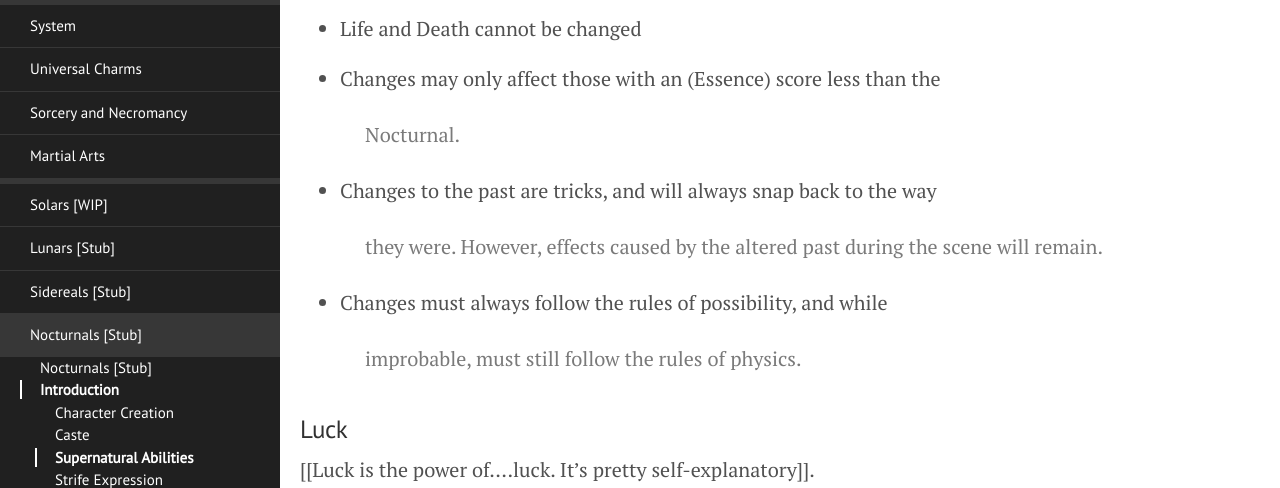
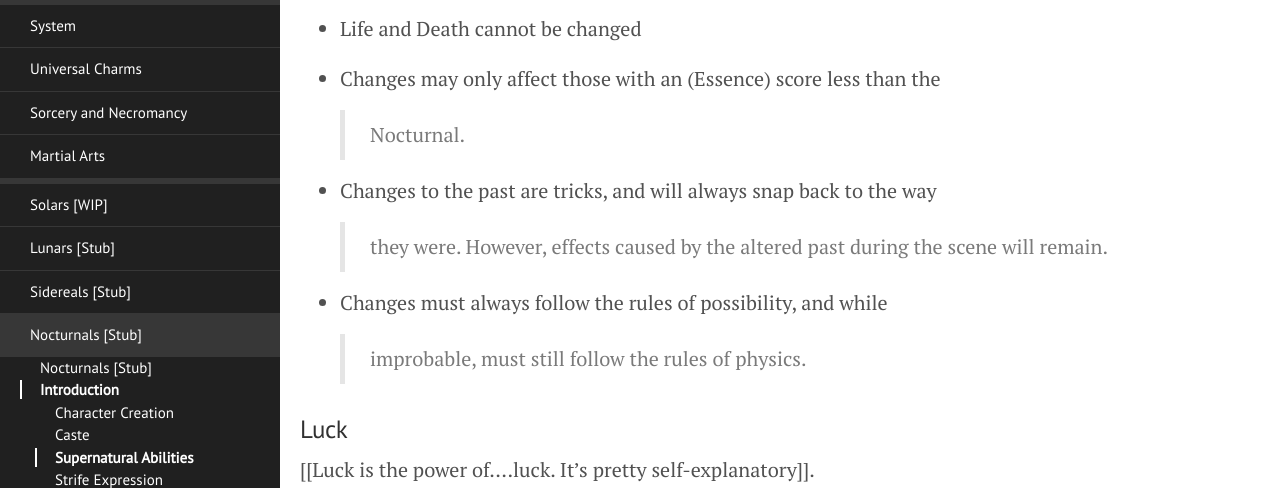
Before and after one commit to Dragonmystic707/exalted-reincarnated, a Jekyll site: the page built from docs/Nocturnals.md, in a window 1280 px wide and 1400 px high, scrolled down 1155 px. Shown: the part 150-638 px from the top of the window. Built offline with Jekyll 4.4.1, drawn with Linux system fonts in a browser that asks for light colours.

Commit message:
Reverted poole change

```diff
--- a/docs/public/css/poole.css
+++ b/docs/public/css/poole.css
@@ -215,6 +215,7 @@ blockquote {
   padding: .5rem 1rem;
   margin: .8rem 0;
   color: #7a7a7a;
+  border-left: .25rem solid #e5e5e5;
 }
 blockquote p:last-child {
   margin-bottom: 0;
```
